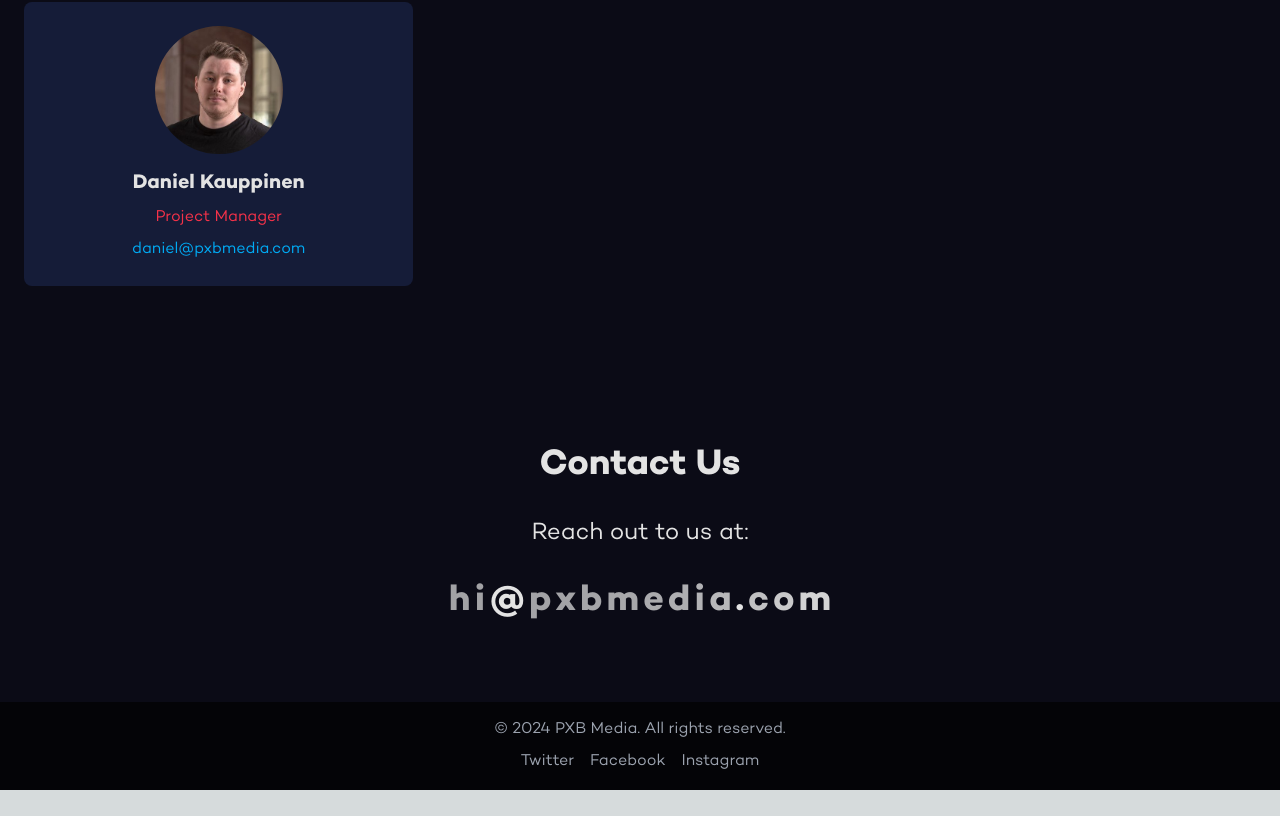
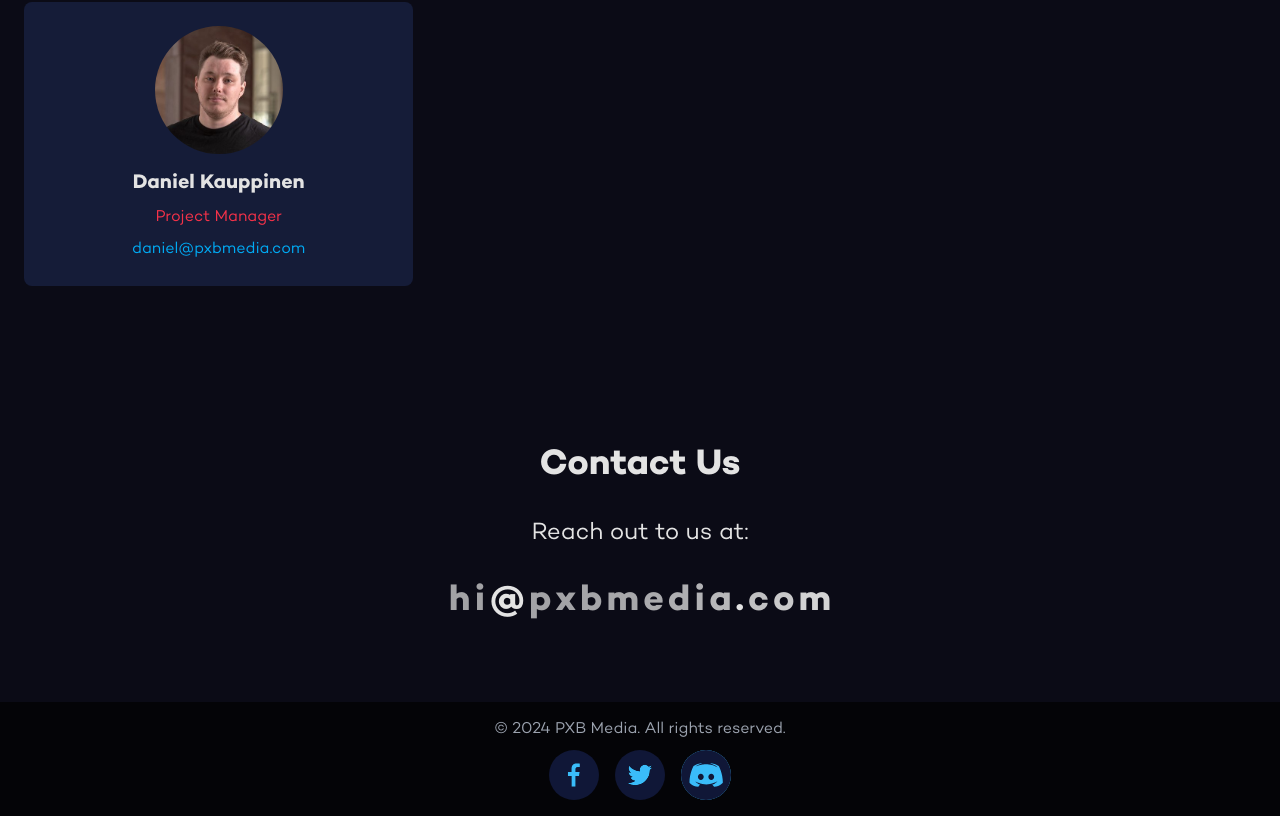
Before and after one commit to ThatGuyHS/pxb-media-test, a Next.js app in the folder pxb-media-test/: page /about-us in a window 1280 px wide. Shown: the part 1630-2446 px from the top of the page. Before the commit the page ends 2420 px from the top, so only its background shows below. Built offline with nearby package versions, Linux system fonts and the light colour scheme.

Commit message:
fixed footer and landing page improvements

```diff
--- a/pxb-media-test/app/about-us/page.tsx
+++ b/pxb-media-test/app/about-us/page.tsx
@@ -1,6 +1,7 @@
 "use client"
 import React, { useState, useRef, useEffect } from 'react';
 import { Button } from '@/components/ui/button';
+import { SocialIcon } from "react-social-icons";
 
 const teamMembers = [
 
@@ -187,9 +188,21 @@ const AboutUs = () => {
         <div className="container mx-auto px-4">
           <p>&copy; {new Date().getFullYear()} PXB Media. All rights reserved.</p>
           <div className="flex justify-center space-x-4 mt-2">
-            <a href="https://twitter.com" target="_blank" rel="noopener noreferrer" className="hover:text-white transition-colors duration-300">Twitter</a>
-            <a href="https://facebook.com" target="_blank" rel="noopener noreferrer" className="hover:text-white transition-colors duration-300">Facebook</a>
-            <a href="https://instagram.com" target="_blank" rel="noopener noreferrer" className="hover:text-white transition-colors duration-300">Instagram</a>
+          <SocialIcon
+            url="https://facebook.com/svenskesport"
+            bgColor="#101737"
+            fgColor="#3ABCF9"
+          />
+          <SocialIcon
+            url="https://twitter.com/svenskesport"
+            bgColor="#101737"
+            fgColor="#3ABCF9"
+          />
+          <SocialIcon
+            url="https://discord.gg/RshFVxJpHp"
+            bgColor="#101737"
+            fgColor="#3ABCF9"
+          />
           </div>
         </div>
       </footer>
--- a/pxb-media-test/app/page.tsx
+++ b/pxb-media-test/app/page.tsx
@@ -5,6 +5,7 @@ import QuoteModal from '@/components/modal/quotemodal';
 import VideoCameraBackIcon from '@mui/icons-material/VideoCameraBack';
 import LaptopIcon from '@mui/icons-material/Laptop';
 import PeopleOutlineIcon from '@mui/icons-material/PeopleOutline';
+import { SocialIcon } from "react-social-icons";
 
 export default function Component() {
   const [menuOpen, setMenuOpen] = useState(false);
@@ -85,7 +86,7 @@ export default function Component() {
               ABOUT
             </a>
           </div>
-          <Button onClick={openModal} className="hidden text-[#E3E3E3] md:inline-flex color-primary hover:bg-primaryAlt" size="sm" variant="default">
+          <Button onClick={openModal} className="hidden text-[#E3E3E3] md:inline-flex bg-primary hover:bg-primaryAlt" size="sm" variant="default">
             Get a quote
           </Button>
         </nav>
@@ -122,7 +123,7 @@ export default function Component() {
                 <p className="px-4">
                   Our state-of-the-art esports studio is equipped with the latest technology to provide a professional and immersive experience for your esports events.
                 </p>
-                <Button className="mt-4 bg-blue-500 hover:bg-blue-600" variant="default">Read More</Button>
+                <Button className="mt-4 bg-primary hover:bg-primaryAlt" variant="default">Read More</Button>
               </div>
               <div className="flex flex-col items-center text-center">
                 <img src="/tf.connect-11.jpg" alt="Web Development" className="mb-4 h-60 w-full object-cover rounded" />
@@ -133,7 +134,7 @@ export default function Component() {
                 <p className="px-4">
                   From video production to graphic design, our team of creatives can help you craft engaging content to showcase your brand or esports team.
                 </p>
-                <Button className="mt-4 bg-blue-500 hover:bg-blue-600" variant="default">Read More</Button>
+                <Button className="mt-4 bg-primary hover:bg-primaryAlt" variant="default">Read More</Button>
               </div>
               <div className="flex flex-col items-center text-center">
                 <img src="/tf.connect-11.jpg" alt="Esports Event Staffing" className="mb-4 h-60 w-full object-cover rounded" />
@@ -144,7 +145,7 @@ export default function Component() {
                 <p className="px-4">
                   Let us handle the logistics of your esports event, from venue selection to live streaming, so you can focus on delivering an unforgettable experience.
                 </p>
-                <Button className="mt-4 bg-blue-500 hover:bg-blue-600" variant="default">Read More</Button>
+                <Button className="mt-4 bg-primary hover:bg-primaryAlt" variant="default">Read More</Button>
               </div>
             </div>
           </div>
@@ -184,9 +185,10 @@ export default function Component() {
         </section>
 
 
+
         <section className="bg-[#040407] py-12 md:py-20 text-white">
           <div className="container mx-auto px-4 md:px-0">
-            <h2 className="mb-6 text-3xl font-bold md:mb-8 md:text-4xl">Recent Works</h2>
+            <h2 className="mb-6 text-3xl font-bold md:mb-8 md:text-4xl"> Cases </h2>
             <div className="grid grid-cols-1 gap-6 md:grid-cols-2 lg:grid-cols-3">
               <a href="/project-1" className="group relative block overflow-hidden rounded-lg shadow-md hover:shadow-xl transition-shadow duration-300">
                 <img
@@ -294,9 +296,21 @@ export default function Component() {
         <div className="container mx-auto px-4">
           <p>&copy; {new Date().getFullYear()} PXB Media. All rights reserved.</p>
           <div className="flex justify-center space-x-4 mt-2">
-            <a href="https://twitter.com" target="_blank" rel="noopener noreferrer" className="hover:text-white transition-colors duration-300">Twitter</a>
-            <a href="https://facebook.com" target="_blank" rel="noopener noreferrer" className="hover:text-white transition-colors duration-300">Facebook</a>
-            <a href="https://instagram.com" target="_blank" rel="noopener noreferrer" className="hover:text-white transition-colors duration-300">Instagram</a>
+          <SocialIcon
+            url="https://facebook.com/svenskesport"
+            bgColor="#101737"
+            fgColor="#3ABCF9"
+          />
+          <SocialIcon
+            url="https://twitter.com/svenskesport"
+            bgColor="#101737"
+            fgColor="#3ABCF9"
+          />
+          <SocialIcon
+            url="https://discord.gg/RshFVxJpHp"
+            bgColor="#101737"
+            fgColor="#3ABCF9"
+          />
           </div>
         </div>
       </footer>
--- a/pxb-media-test/app/service/development/page.tsx
+++ b/pxb-media-test/app/service/development/page.tsx
@@ -2,6 +2,7 @@
 import React, { useState, useRef } from 'react';
 import { Button } from '@/components/ui/button';
 import QuoteModal from '@/components/modal/quotemodal';
+import { SocialIcon } from "react-social-icons";
 
 const featuresData = [
   {
@@ -263,9 +264,21 @@ const ServicesComponent: React.FC = () => {
         <div className="container mx-auto px-4">
           <p>&copy; {new Date().getFullYear()} PXB Media. All rights reserved.</p>
           <div className="flex justify-center space-x-4 mt-2">
-            <a href="https://twitter.com" target="_blank" rel="noopener noreferrer" className="hover:text-white transition-colors duration-300">Twitter</a>
-            <a href="https://facebook.com" target="_blank" rel="noopener noreferrer" className="hover:text-white transition-colors duration-300">Facebook</a>
-            <a href="https://instagram.com" target="_blank" rel="noopener noreferrer" className="hover:text-white transition-colors duration-300">Instagram</a>
+          <SocialIcon
+            url="https://facebook.com/svenskesport"
+            bgColor="#101737"
+            fgColor="#3ABCF9"
+          />
+          <SocialIcon
+            url="https://twitter.com/svenskesport"
+            bgColor="#101737"
+            fgColor="#3ABCF9"
+          />
+          <SocialIcon
+            url="https://discord.gg/RshFVxJpHp"
+            bgColor="#101737"
+            fgColor="#3ABCF9"
+          />
           </div>
         </div>
       </footer>
--- a/pxb-media-test/app/service/event-staffing/page.tsx
+++ b/pxb-media-test/app/service/event-staffing/page.tsx
@@ -2,6 +2,7 @@
 import React, { useState, useRef } from 'react';
 import { Button } from '@/components/ui/button';
 import QuoteModal from '@/components/modal/quotemodal';
+import { SocialIcon } from "react-social-icons";
 
 const featuresData = [
   {
@@ -263,9 +264,21 @@ const ServicesComponent: React.FC = () => {
         <div className="container mx-auto px-4">
           <p>&copy; {new Date().getFullYear()} PXB Media. All rights reserved.</p>
           <div className="flex justify-center space-x-4 mt-2">
-            <a href="https://twitter.com" target="_blank" rel="noopener noreferrer" className="hover:text-white transition-colors duration-300">Twitter</a>
-            <a href="https://facebook.com" target="_blank" rel="noopener noreferrer" className="hover:text-white transition-colors duration-300">Facebook</a>
-            <a href="https://instagram.com" target="_blank" rel="noopener noreferrer" className="hover:text-white transition-colors duration-300">Instagram</a>
+          <SocialIcon
+            url="https://facebook.com/svenskesport"
+            bgColor="#101737"
+            fgColor="#3ABCF9"
+          />
+          <SocialIcon
+            url="https://twitter.com/svenskesport"
+            bgColor="#101737"
+            fgColor="#3ABCF9"
+          />
+          <SocialIcon
+            url="https://discord.gg/RshFVxJpHp"
+            bgColor="#101737"
+            fgColor="#3ABCF9"
+          />
           </div>
         </div>
       </footer>
--- a/pxb-media-test/app/service/production/page.tsx
+++ b/pxb-media-test/app/service/production/page.tsx
@@ -2,6 +2,7 @@
 import React, { useState, useRef } from 'react';
 import { Button } from '@/components/ui/button';
 import QuoteModal from '@/components/modal/quotemodal';
+import { SocialIcon } from "react-social-icons";
 
 const featuresData = [
   {
@@ -263,9 +264,21 @@ const ServicesComponent: React.FC = () => {
         <div className="container mx-auto px-4">
           <p>&copy; {new Date().getFullYear()} PXB Media. All rights reserved.</p>
           <div className="flex justify-center space-x-4 mt-2">
-            <a href="https://twitter.com" target="_blank" rel="noopener noreferrer" className="hover:text-white transition-colors duration-300">Twitter</a>
-            <a href="https://facebook.com" target="_blank" rel="noopener noreferrer" className="hover:text-white transition-colors duration-300">Facebook</a>
-            <a href="https://instagram.com" target="_blank" rel="noopener noreferrer" className="hover:text-white transition-colors duration-300">Instagram</a>
+          <SocialIcon
+            url="https://facebook.com/svenskesport"
+            bgColor="#101737"
+            fgColor="#3ABCF9"
+          />
+          <SocialIcon
+            url="https://twitter.com/svenskesport"
+            bgColor="#101737"
+            fgColor="#3ABCF9"
+          />
+          <SocialIcon
+            url="https://discord.gg/RshFVxJpHp"
+            bgColor="#101737"
+            fgColor="#3ABCF9"
+          />
           </div>
         </div>
       </footer>
--- a/pxb-media-test/package.json
+++ b/pxb-media-test/package.json
@@ -22,6 +22,7 @@
     "react": "^18",
     "react-dom": "^18",
     "react-modal": "^3.16.1",
+    "react-social-icons": "^6.16.0",
     "resend": "^3.2.0",
     "tailwind-merge": "^2.3.0",
     "tailwindcss-animate": "^1.0.7"
```
Also changed, not shown: 1 other file (tests, documents, lock files or other folders).
